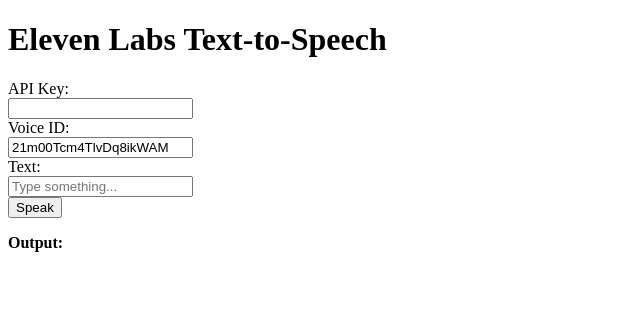
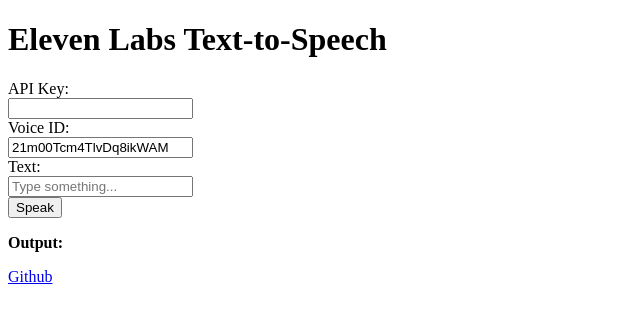
Before and after one commit to bh679/ElevenLabs-Javascript-Example, a plain HTML site: page FromEndOnly/index.html in a window 1280 px wide. Shown: the full height of the page, 0-640 px from the left. Drawn offline with Linux system fonts and the light colour scheme.

Commit message:
Link to github on demo

```diff
--- a/FromEndOnly/index.html
+++ b/FromEndOnly/index.html
@@ -18,6 +18,7 @@
 <p><b>Output:</b></p>
 <p id="status"></p>
 
+<a href="https://github.com/bh679/ElevenLabs-Javascript-Example">Github</a>
 <script>
 function speak() {
 
```
